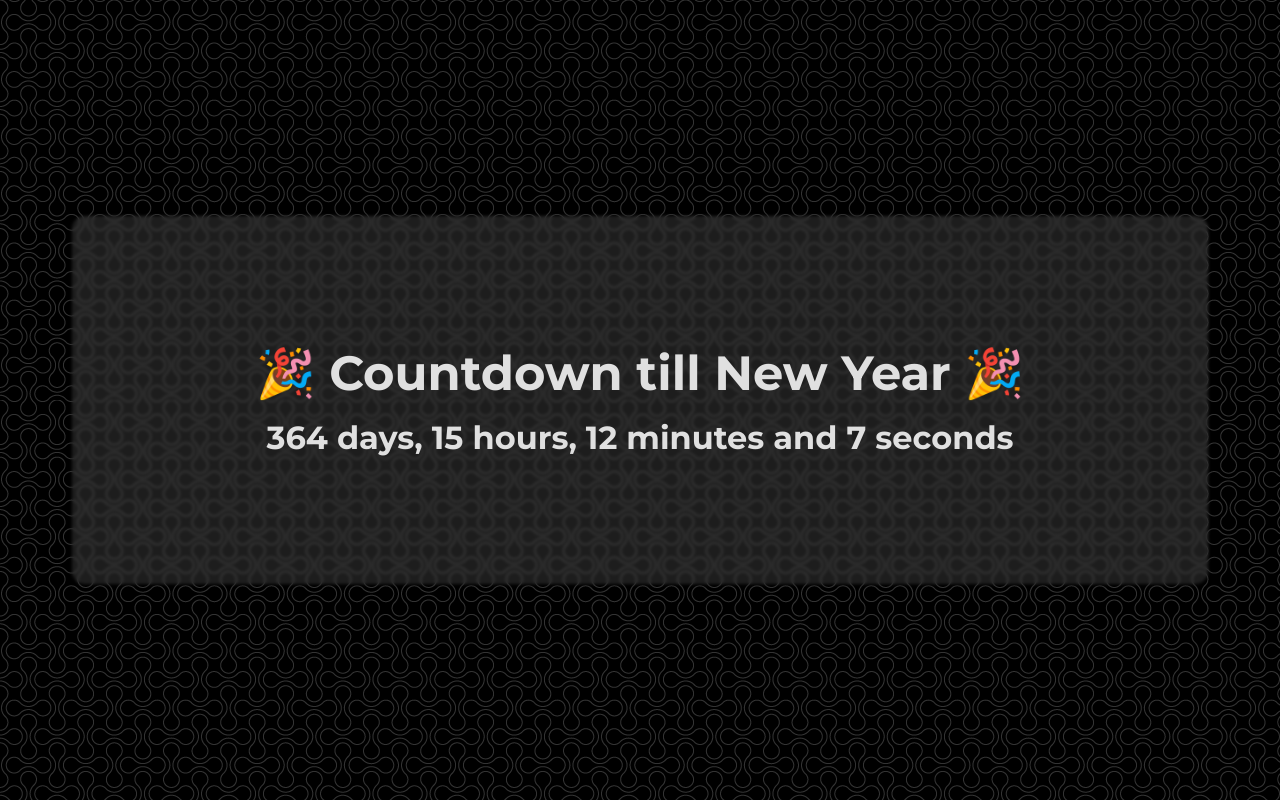
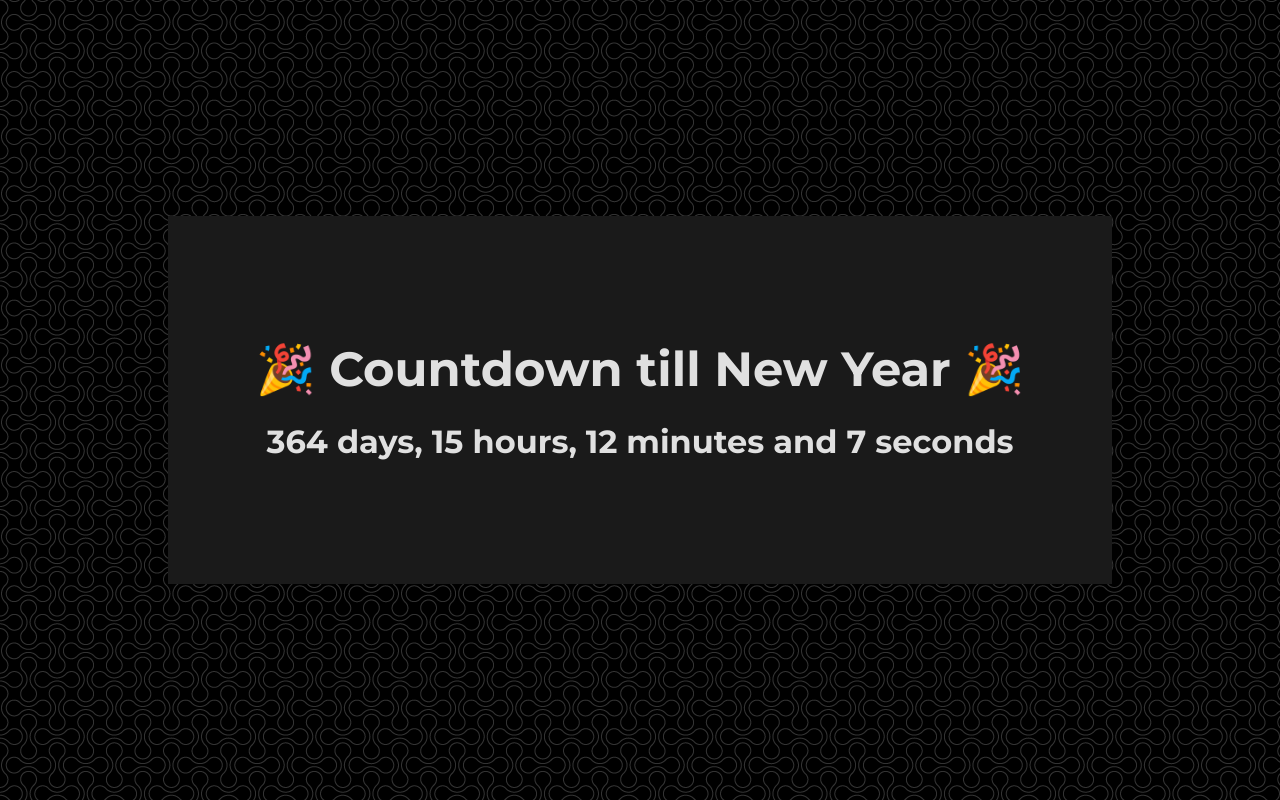
Before and after one commit to Owen-Tam/Countdown, a plain HTML site: page index.html in a window 1280 px wide. Drawn offline with Linux system fonts and the light colour scheme.

Commit message:
no more glass

```diff
--- a/style.css
+++ b/style.css
@@ -20,8 +20,8 @@
   flex-direction: column;
   align-items: center;
   justify-content: center;
-  gap: 1rem;
-  width: 85vw;
+  gap: 3vh;
+  width: 70vw;
   min-height: 40vh;
   position: relative;
   padding: 1.5rem;
@@ -60,18 +60,3 @@
 .num {
   background: transparent;
 }
-@media (min-width: 582px) {
-  .container::before {
-    content: "";
-    position: absolute;
-    top: 0;
-    right: 0;
-    bottom: 0;
-    left: 0;
-    background: inherit;
-    box-shadow: inset 0 0 0 3000px rgba(150, 150, 150, 0.192);
-    border-radius: 13px;
-    filter: blur(1.5px);
-    z-index: -1;
-  }
-}
```
